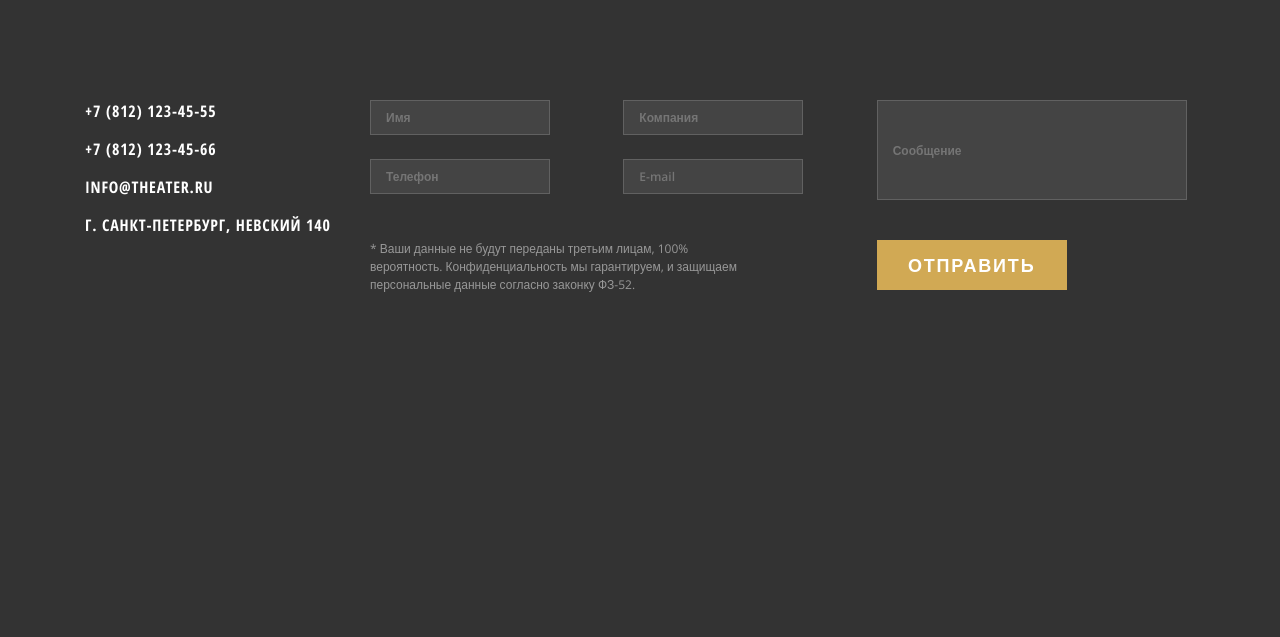
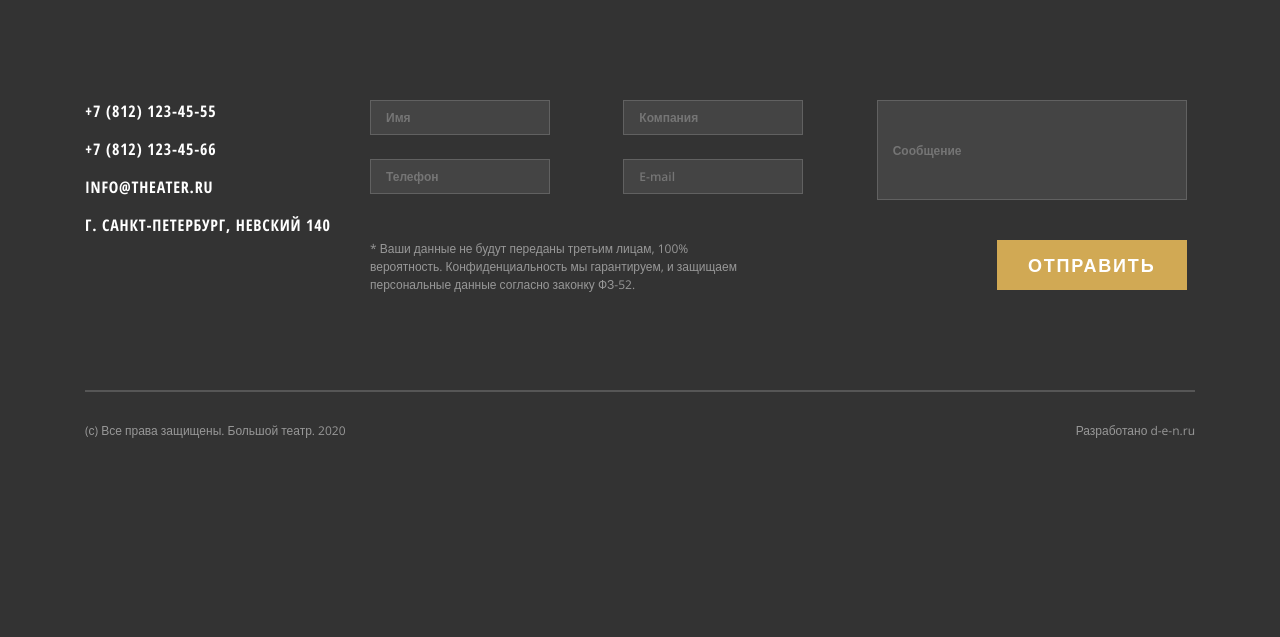
Before and after one commit to verslibremd/step2020, a PHP site: page /theatre.html in a window 1280 px wide; the page is wider, and only the part inside the window is pictured. Shown: the part 3668-4305 px from the top of that part. Before the commit the page ends 3960 px from the top of that part, so only its background shows below. Run offline with PHP 8.4, Linux system fonts and the light colour scheme.

Commit message:
draft version xl over

```diff
--- a/projects from phpstorm/theatre/theatre.css
+++ b/projects from phpstorm/theatre/theatre.css
@@ -283,6 +283,9 @@ a, a:hover{
 .footer__contacts:hover{
     color: #D1A954;
 }
+/*.footer__form{
+    padding-bottom: 80px;
+}*/
 .form__box{
     width: 180px;
     height: 35px;
@@ -323,4 +326,16 @@ a, a:hover{
     letter-spacing: 0.1em;
     text-transform: uppercase;
     margin-top: 40px;
+    margin-left: 120px;
 }
+.footer__line{
+    border: 1px solid #565656;
+    margin: 80px 0 30px 0;
+}
+.footer__text-end-block{
+    font-family: 'Open Sans', sans-serif;
+    font-size: 12px;
+    line-height: 150%;
+    color: #989898;
+    display: inline;
+}
--- a/projects from phpstorm/theatre/theatre.html
+++ b/projects from phpstorm/theatre/theatre.html
@@ -201,7 +201,6 @@
                 <div class="col-xl-8">
                     <form class="footer__form" action="">
                         <div class="row">
-
                             <div class="col-4">
                                 <div class="row">
                                     <div class="col-xl-12">
@@ -210,7 +209,6 @@
                                     </div>
                                 </div>
                             </div>
-
                             <div class="col-4">
                                 <div class="row">
                                     <div class="col-xl-12">
@@ -219,7 +217,6 @@
                                     </div>
                                 </div>
                             </div>
-
                             <div class="col-4">
                                 <div class="row">
                                     <div class="col-xl-12">
@@ -227,7 +224,6 @@
                                     </div>
                                 </div>
                             </div>
-
                             <div class="col-8">
                                 <div class="row">
                                     <div class="col-12">
@@ -235,7 +231,6 @@
                                     </div>
                                 </div>
                             </div>
-
                             <div class="col-3">
                                 <div class="row">
                                     <div class="col-12">
@@ -245,15 +240,15 @@
                                     </div>
                                 </div>
                             </div>
-
-
-
-
-
                         </div>
-
-
                     </form>
+                </div>
+            </div>
+            <hr class="footer__line">
+            <div class="row">
+                <div class="col-12 d-flex justify-content-between">
+                    <p class="footer__text-end-block">(с) Все права защищены. Большой театр. 2020</p>
+                    <p class="footer__text-end-block">Разработано d-e-n.ru</p>
                 </div>
             </div>
         </div>
```
